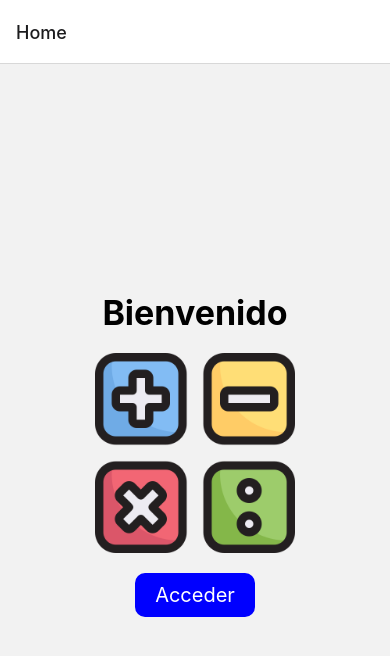
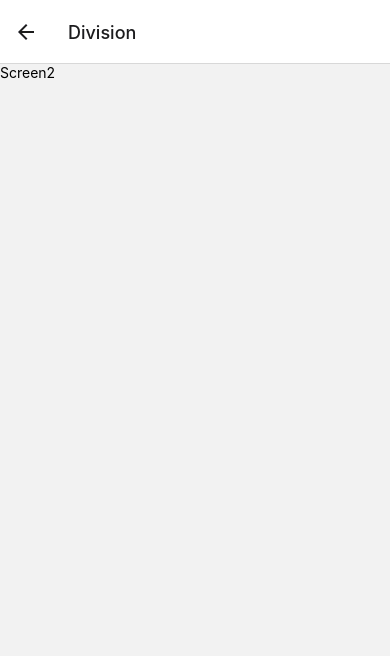
Before and after one commit to gabr13l195/division-app, a React Native app: screen /Screen2 in a window 390 px wide. Shown: the top 656 px of the page. Built offline with nearby package versions, Linux system fonts and the light colour scheme.

Commit message:
Screen 1 con nombres cambiados

```diff
--- a/src/navigator/StackNavigator.tsx
+++ b/src/navigator/StackNavigator.tsx
@@ -2,14 +2,18 @@ import { createStackNavigator } from '@react-navigation/stack';
 import { Screen1 } from '../screen/Screen1';
 import { Screen2 } from '../screen/Screen2';
 
+export type RootStackParamList = {
+    Screen1: undefined;
+    Screen2: undefined;
+};
 
-const Stack = createStackNavigator();
+const Stack = createStackNavigator<RootStackParamList>();
 
-export const StackNavigator = () =>{
+export const StackNavigator = () => {
     return (
-        <Stack.Navigator>
-            <Stack.Screen name="Home" component={Screen1} />
-            <Stack.Screen name="Notifications" component={Screen2} />
+        <Stack.Navigator initialRouteName="Screen1">
+            <Stack.Screen name="Screen1" options={{ title:'Home'}} component={Screen1} />
+            <Stack.Screen name="Screen2" options={{ title:'Division'}}component={Screen2} />
         </Stack.Navigator>
     );
-}
+};
--- a/src/screen/Screen1.tsx
+++ b/src/screen/Screen1.tsx
@@ -1,12 +1,19 @@
 import React from 'react';
 import { Text, View, Image, TouchableOpacity, StyleSheet } from 'react-native';
+import { StackScreenProps } from '@react-navigation/stack';
+import { RootStackParamList } from '../navigator/StackNavigator';  // Asegúrate de que la ruta es correcta
 
-export const Screen1 = () => {
+type Props = StackScreenProps<RootStackParamList, 'Screen1'>;
+
+export const Screen1 = ({ navigation }: Props) => {
     return (
         <View style={styles.container}>
             <Text style={styles.title}>Bienvenido</Text>
             <Image source={require('../images/matematicas.png')} style={styles.image} />
-            <TouchableOpacity style={styles.button} onPress={() => console.log('Acceder')}>
+            <TouchableOpacity
+                style={styles.button}
+                onPress={() => navigation.navigate('Screen2')}
+            >
                 <Text style={styles.buttonText}>Acceder</Text>
             </TouchableOpacity>
         </View>
@@ -26,8 +33,8 @@ const styles = StyleSheet.create({
         marginBottom: 20
     },
     image: {
-        width: 300, // Ajusta según las dimensiones de tu imagen
-        height: 200, // Ajusta según las dimensiones de tu imagen
+        width: 300,
+        height: 200,
         resizeMode: 'contain',
         marginBottom: 20
     },
```
